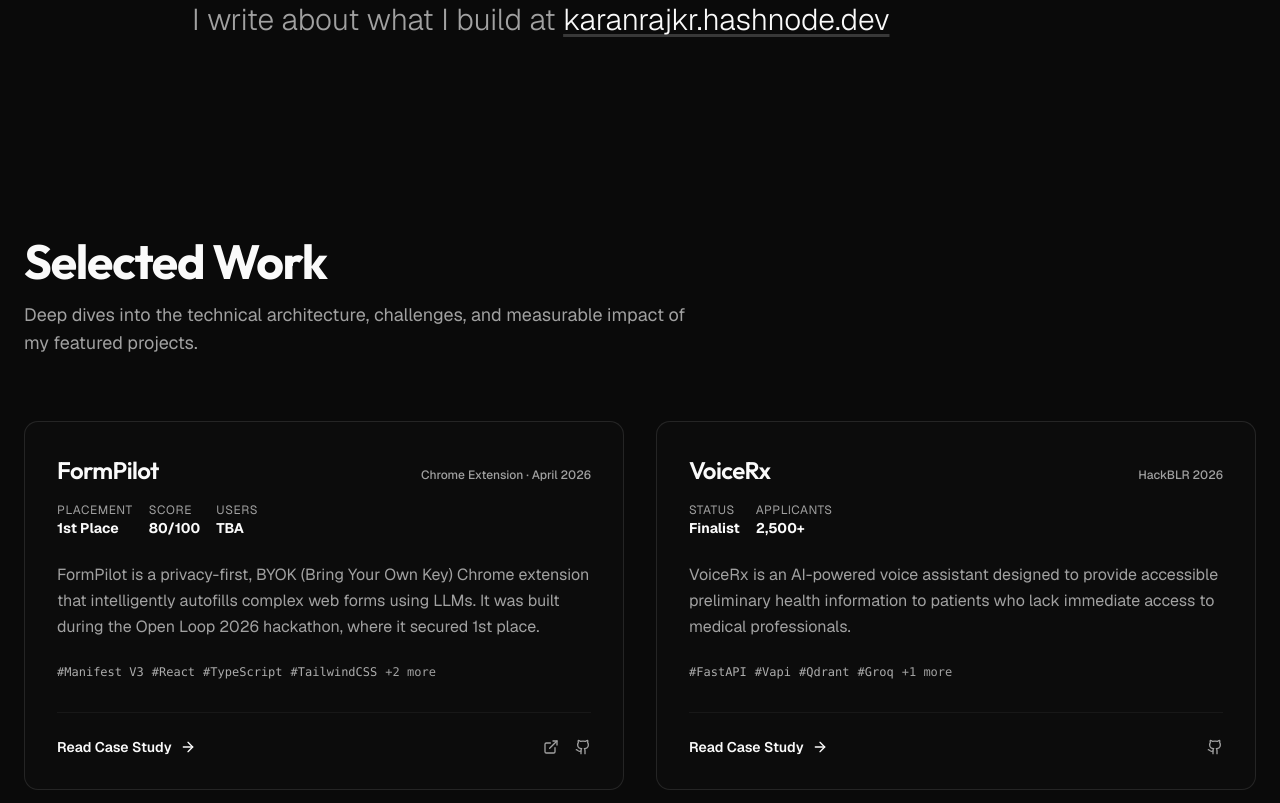
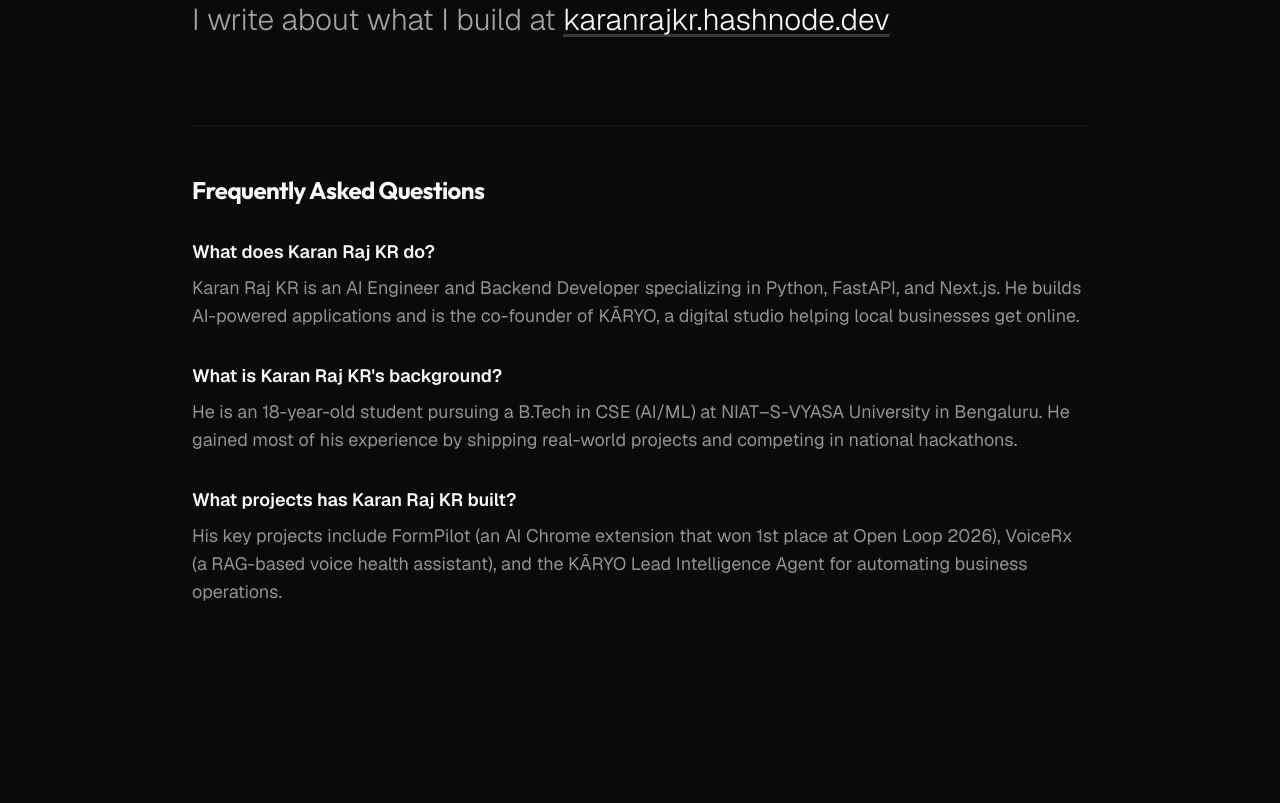
Before and after one commit to Karan-Raj-KR/portfolio, a Next.js app: page / in a window 1280 px wide. Shown: the part 2500-3303 px from the top of the page. Built offline with nearby package versions, Linux system fonts and the light colour scheme.

Commit message:
feat: add structured Q&A to About and extend JSON-LD schemas

```diff
--- a/src/app/layout.tsx
+++ b/src/app/layout.tsx
@@ -61,40 +61,6 @@
     <html lang="en" suppressHydrationWarning className={cn("font-sans", geist.variable)}>
       <head>
         <meta name="google-site-verification" content="0W3wPYuowx9ekB31u-YSCyuTTf0GQeRXilZ3nagT-BM" />
-        <script
-          type="application/ld+json"
-          dangerouslySetInnerHTML={{
-            __html: JSON.stringify({
-              "@context": "https://schema.org",
-              "@type": "Person",
-              "name": "Karan Raj KR",
-              "alternateName": "Karan Raj",
-              "url": "https://karanrajkr.com",
-              "jobTitle": "AI Developer & Founder",
-              "worksFor": {
-                "@type": "Organization",
-                "name": "KĀRYO"
-              },
-              "alumniOf": {
-                "@type": "CollegeOrUniversity",
-                "name": "NIAT–S-VYASA University"
-              },
-              "address": {
-                "@type": "PostalAddress",
-                "addressLocality": "Bengaluru",
-                "addressCountry": "IN"
-              },
-              "sameAs": [
-                "https://github.com/Karan-Raj-KR",
-                "https://linkedin.com/in/karanrajkr",
-                "https://twitter.com/karan_raj_kr",
-                "https://instagram.com/karan.rajkr",
-                "https://karanrajkr.hashnode.dev",
-                "https://dev.to/karanrajkr"
-              ]
-            })
-          }}
-        />
       </head>
       <body className={cn(
         "min-h-screen bg-background font-sans antialiased text-foreground selection:bg-foreground selection:text-background overflow-x-hidden",
--- a/src/components/sections/about.tsx
+++ b/src/components/sections/about.tsx
@@ -45,6 +45,24 @@
                 <motion.p variants={itemVariants}>
                     I write about what I build at <a href="https://karanrajkr.hashnode.dev" target="_blank" rel="noopener noreferrer" className="text-foreground underline decoration-muted-foreground/30 underline-offset-4 hover:decoration-foreground">karanrajkr.hashnode.dev</a>
                 </motion.p>
+
+                <motion.div variants={itemVariants} className="mt-20 pt-12 border-t border-border/40">
+                    <h3 className="text-xl md:text-2xl font-bold tracking-tight text-foreground mb-8">Frequently Asked Questions</h3>
+                    <div className="space-y-8 text-base md:text-lg text-muted-foreground/90 font-normal">
+                        <div>
+                            <h4 className="font-semibold text-foreground">What does Karan Raj KR do?</h4>
+                            <p className="mt-2">Karan Raj KR is an AI Engineer and Backend Developer specializing in Python, FastAPI, and Next.js. He builds AI-powered applications and is the co-founder of KĀRYO, a digital studio helping local businesses get online.</p>
+                        </div>
+                        <div>
+                            <h4 className="font-semibold text-foreground">What is Karan Raj KR's background?</h4>
+                            <p className="mt-2">He is an 18-year-old student pursuing a B.Tech in CSE (AI/ML) at NIAT–S-VYASA University in Bengaluru. He gained most of his experience by shipping real-world projects and competing in national hackathons.</p>
+                        </div>
+                        <div>
+                            <h4 className="font-semibold text-foreground">What projects has Karan Raj KR built?</h4>
+                            <p className="mt-2">His key projects include FormPilot (an AI Chrome extension that won 1st place at Open Loop 2026), VoiceRx (a RAG-based voice health assistant), and the KĀRYO Lead Intelligence Agent for automating business operations.</p>
+                        </div>
+                    </div>
+                </motion.div>
             </motion.div>
         </section>
     );
--- a/src/components/seo/json-ld.tsx
+++ b/src/components/seo/json-ld.tsx
@@ -1,6 +1,45 @@
 import React from "react";
 
 export function SiteJsonLd() {
+  const personSchema = {
+    "@context": "https://schema.org",
+    "@type": "Person",
+    "name": "Karan Raj KR",
+    "alternateName": "Karan Raj",
+    "url": "https://karanrajkr.com",
+    "jobTitle": "AI Engineer & Backend Developer",
+    "worksFor": {
+      "@type": "Organization",
+      "name": "KĀRYO"
+    },
+    "alumniOf": {
+      "@type": "CollegeOrUniversity",
+      "name": "NIAT–S-VYASA University"
+    },
+    "address": {
+      "@type": "PostalAddress",
+      "addressLocality": "Bengaluru",
+      "addressCountry": "IN"
+    },
+    "knowsAbout": [
+      "Artificial Intelligence",
+      "Backend Development",
+      "Python",
+      "FastAPI",
+      "Next.js",
+      "Machine Learning",
+      "Large Language Models (LLMs)"
+    ],
+    "sameAs": [
+      "https://github.com/Karan-Raj-KR",
+      "https://linkedin.com/in/karanrajkr",
+      "https://twitter.com/karan_raj_kr",
+      "https://instagram.com/karan.rajkr",
+      "https://karanrajkr.hashnode.dev",
+      "https://dev.to/karanrajkr"
+    ]
+  };
+
   const orgSchema = {
     "@context": "https://schema.org",
     "@type": "Organization",
@@ -32,7 +71,7 @@
     <script
       type="application/ld+json"
       dangerouslySetInnerHTML={{
-        __html: JSON.stringify([orgSchema, websiteSchema]),
+        __html: JSON.stringify([personSchema, orgSchema, websiteSchema]),
       }}
     />
   );
--- a/src/features/projects/components/project-list.tsx
+++ b/src/features/projects/components/project-list.tsx
@@ -5,6 +5,7 @@
 import Link from "next/link";
 import { Tilt } from "@/components/ui/tilt";
 import { projects } from "@/data/projects";
+import { ProjectJsonLd } from "@/components/seo/json-ld";
 
 const containerVariants: Variants = {
     hidden: {},
@@ -23,6 +24,7 @@
 export function Projects() {
     return (
         <section id="projects" className="container mx-auto px-4 py-24 md:px-6">
+            <ProjectJsonLd />
             <motion.div
                 initial={{ opacity: 0, y: 20 }}
                 whileInView={{ opacity: 1, y: 0 }}
```
